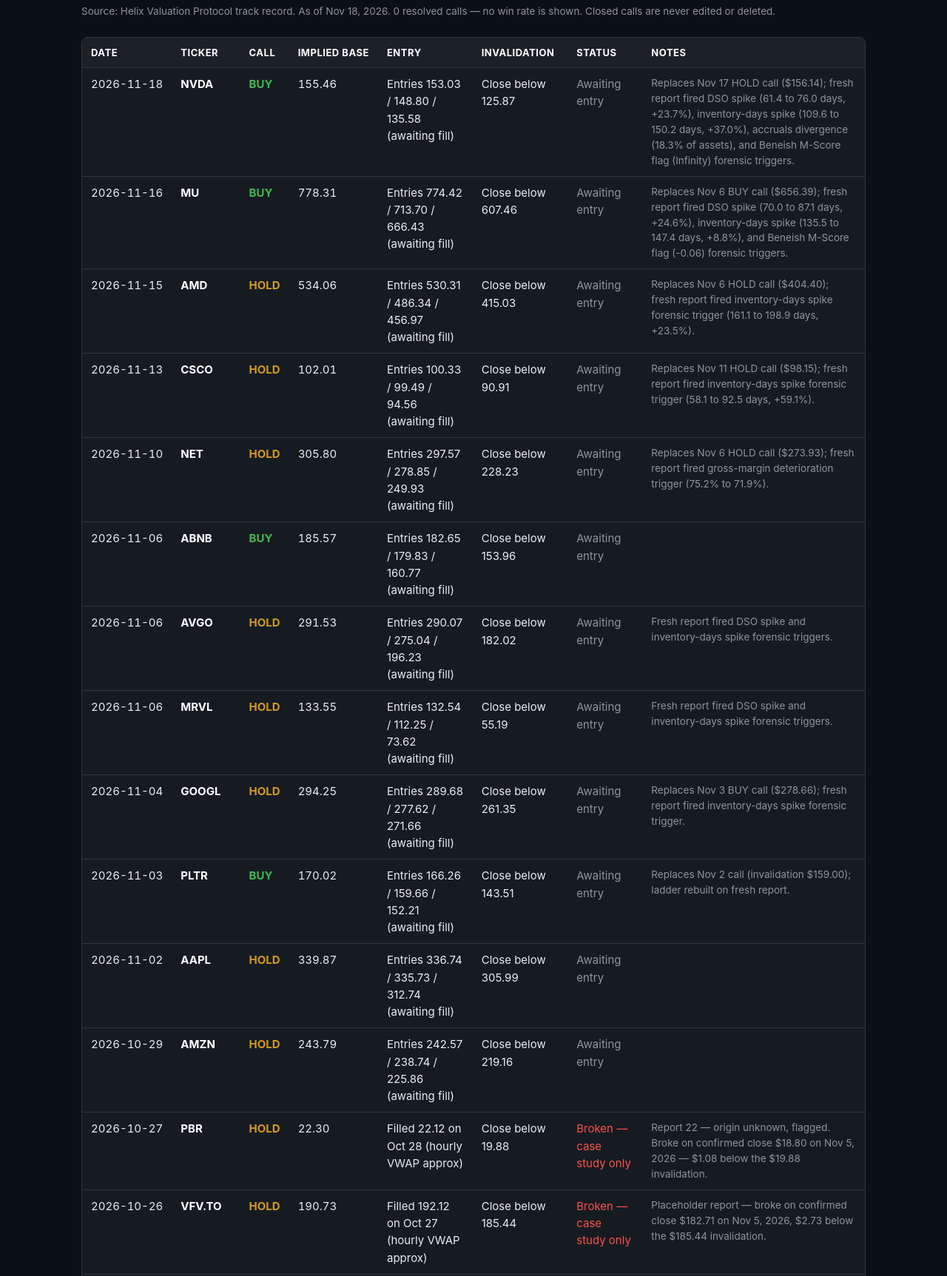
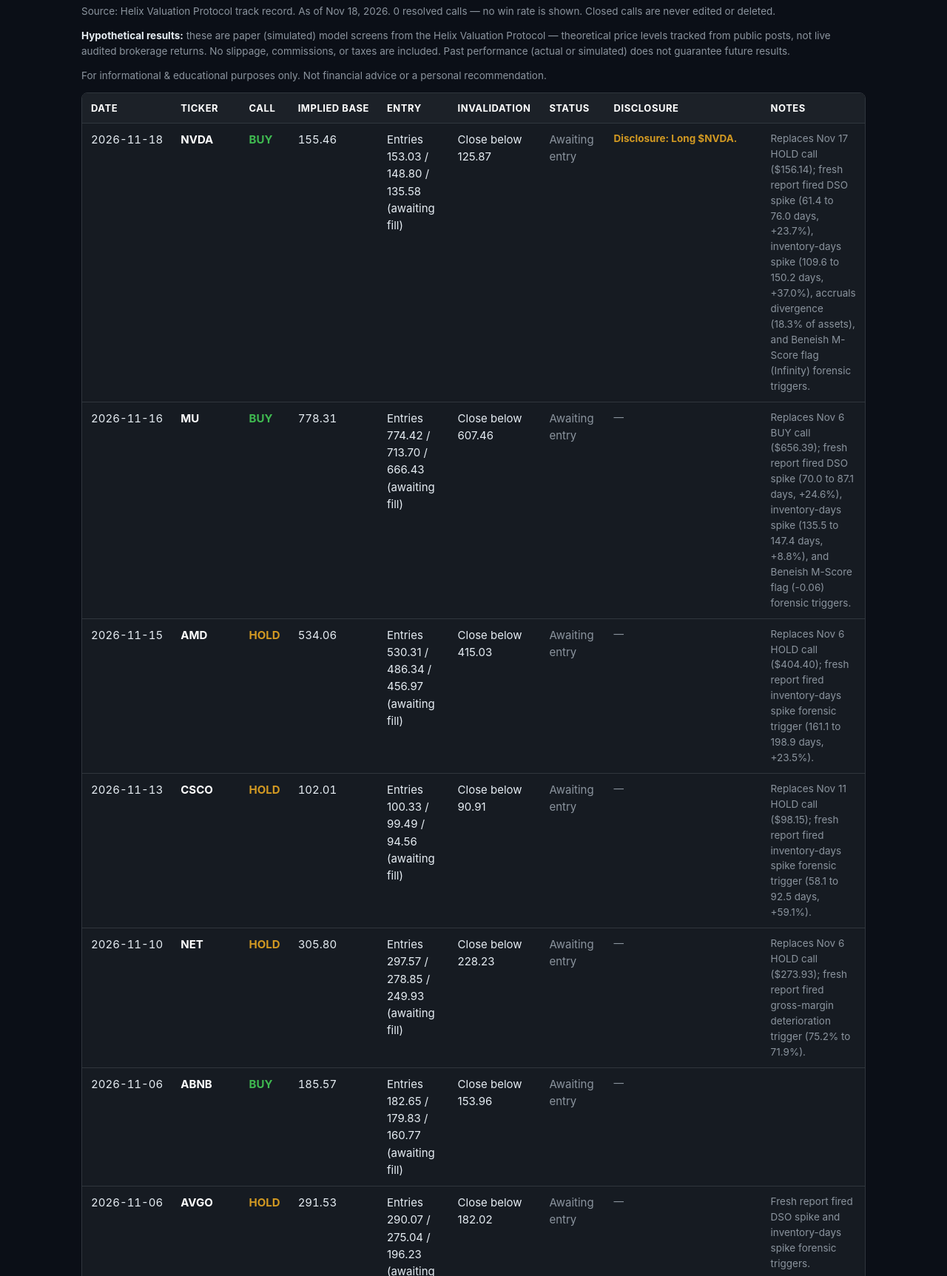
Before and after one commit to helixvalue/helixvalue-track-record, a plain HTML site: page index.html in a window 1280 px wide. Shown: the part 104-1829 px from the top of the page at 74% size. Drawn offline with Linux system fonts and the light colour scheme.

Commit message:
Track record: compliance — hypothetical-results label, disclaimer, Disclosure column (23 calls, 0 resolved)

```diff
--- a/index.html
+++ b/index.html
@@ -12,7 +12,8 @@
     --text: #FFFFFF;
     --label: #E6EDF3;
     --subtext: #8B949E;
-    --footer: #6E7681;
+    --footer: #8B949E; /* Boss 2026-11-18: same legibility bump as the chart
+                          footers — the old #6E7681 was faint on phones. */
     --green: #3FB950;
     --red: #F85149;
     --gold: #D29922;
@@ -29,9 +30,13 @@
   .wrap { max-width: 1100px; margin: 0 auto; padding: 32px 20px 48px; }
   h1 { color: var(--text); font-size: 26px; margin: 0 0 4px; }
   .subtitle { color: var(--subtext); font-size: 16px; margin: 0 0 8px; }
-  .disclaimer { color: var(--subtext); font-size: 13.5px; margin: 0 0 24px; }
+  .disclaimer { color: var(--subtext); font-size: 13.5px; margin: 0 0 12px; }
+  /* Compliance notices (Boss, 2026-11-18): fixed template blocks — the
+     generator never touches these, so they survive every refresh. */
+  .notice { color: var(--subtext); font-size: 13.5px; margin: 0 0 12px; }
+  .notice strong { color: var(--label); font-weight: 700; }
   .table-scroll { overflow-x: auto; border: 1px solid var(--border); border-radius: 8px; }
-  table { width: 100%; border-collapse: collapse; background: var(--surface); min-width: 860px; }
+  table { width: 100%; border-collapse: collapse; background: var(--surface); min-width: 980px; }
   th, td { padding: 10px 12px; text-align: left; vertical-align: top; border-bottom: 1px solid var(--border); }
   th { color: var(--text); font-size: 13px; text-transform: uppercase; letter-spacing: 0.04em; background: #1C2128; white-space: nowrap; }
   tr:last-child td { border-bottom: none; }
@@ -43,6 +48,8 @@
   .status-broken { color: var(--red); }
   .status-awaiting { color: var(--subtext); }
   td.notes { color: var(--subtext); font-size: 13.5px; }
+  td.disclosure { color: var(--subtext); font-size: 13.5px; white-space: nowrap; }
+  td.disclosure-held { color: var(--gold); font-size: 13.5px; font-weight: 700; white-space: nowrap; }
   .method { color: var(--footer); font-size: 13px; margin: 20px 0 0; }
   .updated { color: var(--footer); font-size: 13px; margin: 8px 0 0; }
 </style>
@@ -52,6 +59,8 @@
   <h1>HelixValue | Equity Research</h1>
   <p class="subtitle">Open Paper Calls, powered by the Helix Valuation Protocol.</p>
   <p class="disclaimer">Source: Helix Valuation Protocol track record. As of Nov 18, 2026. 0 resolved calls — no win rate is shown. Closed calls are never edited or deleted.</p>
+  <p class="notice"><strong>Hypothetical results:</strong> these are paper (simulated) model screens from the Helix Valuation Protocol — theoretical price levels tracked from public posts, not live audited brokerage returns. No slippage, commissions, or taxes are included. Past performance (actual or simulated) does not guarantee future results.</p>
+  <p class="notice">For informational &amp; educational purposes only. Not financial advice or a personal recommendation.</p>
 
   <div class="table-scroll">
   <table>
@@ -64,78 +73,79 @@
         <th>Entry</th>
         <th>Invalidation</th>
         <th>Status</th>
+        <th>Disclosure</th>
         <th>Notes</th>
       </tr>
     </thead>
     <tbody>
       <tr>
-        <td class="num">2026-11-18</td><td class="ticker">NVDA</td><td class="call-buy">BUY</td><td class="num">155.46</td><td>Entries 153.03 / 148.80 / 135.58 (awaiting fill)</td><td>Close below 125.87</td><td class="status-awaiting">Awaiting entry</td><td class="notes">Replaces Nov 17 HOLD call ($156.14); fresh report fired DSO spike (61.4 to 76.0 days, +23.7%), inventory-days spike (109.6 to 150.2 days, +37.0%), accruals divergence (18.3% of assets), and Beneish M-Score flag (Infinity) forensic triggers.</td>
+        <td class="num">2026-11-18</td><td class="ticker">NVDA</td><td class="call-buy">BUY</td><td class="num">155.46</td><td>Entries 153.03 / 148.80 / 135.58 (awaiting fill)</td><td>Close below 125.87</td><td class="status-awaiting">Awaiting entry</td><td class="disclosure-held">Disclosure: Long $NVDA.</td><td class="notes">Replaces Nov 17 HOLD call ($156.14); fresh report fired DSO spike (61.4 to 76.0 days, +23.7%), inventory-days spike (109.6 to 150.2 days, +37.0%), accruals divergence (18.3% of assets), and Beneish M-Score flag (Infinity) forensic triggers.</td>
       </tr>
       <tr>
-        <td class="num">2026-11-16</td><td class="ticker">MU</td><td class="call-buy">BUY</td><td class="num">778.31</td><td>Entries 774.42 / 713.70 / 666.43 (awaiting fill)</td><td>Close below 607.46</td><td class="status-awaiting">Awaiting entry</td><td class="notes">Replaces Nov 6 BUY call ($656.39); fresh report fired DSO spike (70.0 to 87.1 days, +24.6%), inventory-days spike (135.5 to 147.4 days, +8.8%), and Beneish M-Score flag (-0.06) forensic triggers.</td>
+        <td class="num">2026-11-16</td><td class="ticker">MU</td><td class="call-buy">BUY</td><td class="num">778.31</td><td>Entries 774.42 / 713.70 / 666.43 (awaiting fill)</td><td>Close below 607.46</td><td class="status-awaiting">Awaiting entry</td><td class="disclosure">—</td><td class="notes">Replaces Nov 6 BUY call ($656.39); fresh report fired DSO spike (70.0 to 87.1 days, +24.6%), inventory-days spike (135.5 to 147.4 days, +8.8%), and Beneish M-Score flag (-0.06) forensic triggers.</td>
       </tr>
       <tr>
-        <td class="num">2026-11-15</td><td class="ticker">AMD</td><td class="call-hold">HOLD</td><td class="num">534.06</td><td>Entries 530.31 / 486.34 / 456.97 (awaiting fill)</td><td>Close below 415.03</td><td class="status-awaiting">Awaiting entry</td><td class="notes">Replaces Nov 6 HOLD call ($404.40); fresh report fired inventory-days spike forensic trigger (161.1 to 198.9 days, +23.5%).</td>
+        <td class="num">2026-11-15</td><td class="ticker">AMD</td><td class="call-hold">HOLD</td><td class="num">534.06</td><td>Entries 530.31 / 486.34 / 456.97 (awaiting fill)</td><td>Close below 415.03</td><td class="status-awaiting">Awaiting entry</td><td class="disclosure">—</td><td class="notes">Replaces Nov 6 HOLD call ($404.40); fresh report fired inventory-days spike forensic trigger (161.1 to 198.9 days, +23.5%).</td>
       </tr>
       <tr>
-        <td class="num">2026-11-13</td><td class="ticker">CSCO</td><td class="call-hold">HOLD</td><td class="num">102.01</td><td>Entries 100.33 / 99.49 / 94.56 (awaiting fill)</td><td>Close below 90.91</td><td class="status-awaiting">Awaiting entry</td><td class="notes">Replaces Nov 11 HOLD call ($98.15); fresh report fired inventory-days spike forensic trigger (58.1 to 92.5 days, +59.1%).</td>
+        <td class="num">2026-11-13</td><td class="ticker">CSCO</td><td class="call-hold">HOLD</td><td class="num">102.01</td><td>Entries 100.33 / 99.49 / 94.56 (awaiting fill)</td><td>Close below 90.91</td><td class="status-awaiting">Awaiting entry</td><td class="disclosure">—</td><td class="notes">Replaces Nov 11 HOLD call ($98.15); fresh report fired inventory-days spike forensic trigger (58.1 to 92.5 days, +59.1%).</td>
       </tr>
       <tr>
-        <td class="num">2026-11-10</td><td class="ticker">NET</td><td class="call-hold">HOLD</td><td class="num">305.80</td><td>Entries 297.57 / 278.85 / 249.93 (awaiting fill)</td><td>Close below 228.23</td><td class="status-awaiting">Awaiting entry</td><td class="notes">Replaces Nov 6 HOLD call ($273.93); fresh report fired gross-margin deterioration trigger (75.2% to 71.9%).</td>
+        <td class="num">2026-11-10</td><td class="ticker">NET</td><td class="call-hold">HOLD</td><td class="num">305.80</td><td>Entries 297.57 / 278.85 / 249.93 (awaiting fill)</td><td>Close below 228.23</td><td class="status-awaiting">Awaiting entry</td><td class="disclosure">—</td><td class="notes">Replaces Nov 6 HOLD call ($273.93); fresh report fired gross-margin deterioration trigger (75.2% to 71.9%).</td>
       </tr>
       <tr>
-        <td class="num">2026-11-06</td><td class="ticker">ABNB</td><td class="call-buy">BUY</td><td class="num">185.57</td><td>Entries 182.65 / 179.83 / 160.77 (awaiting fill)</td><td>Close below 153.96</td><td class="status-awaiting">Awaiting entry</td><td class="notes"></td>
+        <td class="num">2026-11-06</td><td class="ticker">ABNB</td><td class="call-buy">BUY</td><td class="num">185.57</td><td>Entries 182.65 / 179.83 / 160.77 (awaiting fill)</td><td>Close below 153.96</td><td class="status-awaiting">Awaiting entry</td><td class="disclosure">—</td><td class="notes"></td>
       </tr>
       <tr>
-        <td class="num">2026-11-06</td><td class="ticker">AVGO</td><td class="call-hold">HOLD</td><td class="num">291.53</td><td>Entries 290.07 / 275.04 / 196.23 (awaiting fill)</td><td>Close below 182.02</td><td class="status-awaiting">Awaiting entry</td><td class="notes">Fresh report fired DSO spike and inventory-days spike forensic triggers.</td>
+        <td class="num">2026-11-06</td><td class="ticker">AVGO</td><td class="call-hold">HOLD</td><td class="num">291.53</td><td>Entries 290.07 / 275.04 / 196.23 (awaiting fill)</td><td>Close below 182.02</td><td class="status-awaiting">Awaiting entry</td><td class="disclosure">—</td><td class="notes">Fresh report fired DSO spike and inventory-days spike forensic triggers.</td>
       </tr>
       <tr>
-        <td class="num">2026-11-06</td><td class="ticker">MRVL</td><td class="call-hold">HOLD</td><td class="num">133.55</td><td>Entries 132.54 / 112.25 / 73.62 (awaiting fill)</td><td>Close below 55.19</td><td class="status-awaiting">Awaiting entry</td><td class="notes">Fresh report fired DSO spike and inventory-days spike forensic triggers.</td>
+        <td class="num">2026-11-06</td><td class="ticker">MRVL</td><td class="call-hold">HOLD</td><td class="num">133.55</td><td>Entries 132.54 / 112.25 / 73.62 (awaiting fill)</td><td>Close below 55.19</td><td class="status-awaiting">Awaiting entry</td><td class="disclosure">—</td><td class="notes">Fresh report fired DSO spike and inventory-days spike forensic triggers.</td>
       </tr>
       <tr>
-        <td class="num">2026-11-04</td><td class="ticker">GOOGL</td><td class="call-hold">HOLD</td><td class="num">294.25</td><td>Entries 289.68 / 277.62 / 271.66 (awaiting fill)</td><td>Close below 261.35</td><td class="status-awaiting">Awaiting entry</td><td class="notes">Replaces Nov 3 BUY call ($278.66); fresh report fired inventory-days spike forensic trigger.</td>
+        <td class="num">2026-11-04</td><td class="ticker">GOOGL</td><td class="call-hold">HOLD</td><td class="num">294.25</td><td>Entries 289.68 / 277.62 / 271.66 (awaiting fill)</td><td>Close below 261.35</td><td class="status-awaiting">Awaiting entry</td><td class="disclosure">—</td><td class="notes">Replaces Nov 3 BUY call ($278.66); fresh report fired inventory-days spike forensic trigger.</td>
       </tr>
       <tr>
-        <td class="num">2026-11-03</td><td class="ticker">PLTR</td><td class="call-buy">BUY</td><td class="num">170.02</td><td>Entries 166.26 / 159.66 / 152.21 (awaiting fill)</td><td>Close below 143.51</td><td class="status-awaiting">Awaiting entry</td><td class="notes">Replaces Nov 2 call (invalidation $159.00); ladder rebuilt on fresh report.</td>
+        <td class="num">2026-11-03</td><td class="ticker">PLTR</td><td class="call-buy">BUY</td><td class="num">170.02</td><td>Entries 166.26 / 159.66 / 152.21 (awaiting fill)</td><td>Close below 143.51</td><td class="status-awaiting">Awaiting entry</td><td class="disclosure">—</td><td class="notes">Replaces Nov 2 call (invalidation $159.00); ladder rebuilt on fresh report.</td>
       </tr>
       <tr>
-        <td class="num">2026-11-02</td><td class="ticker">AAPL</td><td class="call-hold">HOLD</td><td class="num">339.87</td><td>Entries 336.74 / 335.73 / 312.74 (awaiting fill)</td><td>Close below 305.99</td><td class="status-awaiting">Awaiting entry</td><td class="notes"></td>
+        <td class="num">2026-11-02</td><td class="ticker">AAPL</td><td class="call-hold">HOLD</td><td class="num">339.87</td><td>Entries 336.74 / 335.73 / 312.74 (awaiting fill)</td><td>Close below 305.99</td><td class="status-awaiting">Awaiting entry</td><td class="disclosure">—</td><td class="notes"></td>
       </tr>
       <tr>
-        <td class="num">2026-10-29</td><td class="ticker">AMZN</td><td class="call-hold">HOLD</td><td class="num">243.79</td><td>Entries 242.57 / 238.74 / 225.86 (awaiting fill)</td><td>Close below 219.16</td><td class="status-awaiting">Awaiting entry</td><td class="notes"></td>
+        <td class="num">2026-10-29</td><td class="ticker">AMZN</td><td class="call-hold">HOLD</td><td class="num">243.79</td><td>Entries 242.57 / 238.74 / 225.86 (awaiting fill)</td><td>Close below 219.16</td><td class="status-awaiting">Awaiting entry</td><td class="disclosure">—</td><td class="notes"></td>
       </tr>
       <tr>
-        <td class="num">2026-10-27</td><td class="ticker">PBR</td><td class="call-hold">HOLD</td><td class="num">22.30</td><td>Filled 22.12 on Oct 28 (hourly VWAP approx)</td><td>Close below 19.88</td><td class="status-broken">Broken — case study only</td><td class="notes">Report 22 — origin unknown, flagged. Broke on confirmed close $18.80 on Nov 5, 2026 — $1.08 below the $19.88 invalidation.</td>
+        <td class="num">2026-10-27</td><td class="ticker">PBR</td><td class="call-hold">HOLD</td><td class="num">22.30</td><td>Filled 22.12 on Oct 28 (hourly VWAP approx)</td><td>Close below 19.88</td><td class="status-broken">Broken — case study only</td><td class="disclosure">—</td><td class="notes">Report 22 — origin unknown, flagged. Broke on confirmed close $18.80 on Nov 5, 2026 — $1.08 below the $19.88 invalidation.</td>
       </tr>
       <tr>
-        <td class="num">2026-10-26</td><td class="ticker">VFV.TO</td><td class="call-hold">HOLD</td><td class="num">190.73</td><td>Filled 192.12 on Oct 27 (hourly VWAP approx)</td><td>Close below 185.44</td><td class="status-broken">Broken — case study only</td><td class="notes">Placeholder report — broke on confirmed close $182.71 on Nov 5, 2026, $2.73 below the $185.44 invalidation.</td>
+        <td class="num">2026-10-26</td><td class="ticker">VFV.TO</td><td class="call-hold">HOLD</td><td class="num">190.73</td><td>Filled 192.12 on Oct 27 (hourly VWAP approx)</td><td>Close below 185.44</td><td class="status-broken">Broken — case study only</td><td class="disclosure">—</td><td class="notes">Placeholder report — broke on confirmed close $182.71 on Nov 5, 2026, $2.73 below the $185.44 invalidation.</td>
       </tr>
       <tr>
-        <td class="num">2026-10-26</td><td class="ticker">XEQT.TO</td><td class="call-hold">HOLD</td><td class="num">45.07</td><td>Filled 45.34 on Oct 27 (hourly VWAP approx)</td><td>Close below 43.88</td><td class="status-open">Open</td><td class="notes"></td>
+        <td class="num">2026-10-26</td><td class="ticker">XEQT.TO</td><td class="call-hold">HOLD</td><td class="num">45.07</td><td>Filled 45.34 on Oct 27 (hourly VWAP approx)</td><td>Close below 43.88</td><td class="status-open">Open</td><td class="disclosure">—</td><td class="notes"></td>
       </tr>
       <tr>
-        <td class="num">2026-10-24</td><td class="ticker">SPCX</td><td class="call-hold">HOLD</td><td class="num">147.49</td><td>Filled 148.13 on Oct 26 (hourly VWAP approx)</td><td>Close below 121.38</td><td class="status-open">Open</td><td class="notes"></td>
+        <td class="num">2026-10-24</td><td class="ticker">SPCX</td><td class="call-hold">HOLD</td><td class="num">147.49</td><td>Filled 148.13 on Oct 26 (hourly VWAP approx)</td><td>Close below 121.38</td><td class="status-open">Open</td><td class="disclosure">—</td><td class="notes"></td>
       </tr>
       <tr>
-        <td class="num">2026-10-24</td><td class="ticker">BB</td><td class="call-hold">HOLD</td><td class="num">8.92</td><td>Filled 9.17 on Oct 26 (hourly VWAP approx)</td><td>Close below 7.10</td><td class="status-open">Open</td><td class="notes"></td>
+        <td class="num">2026-10-24</td><td class="ticker">BB</td><td class="call-hold">HOLD</td><td class="num">8.92</td><td>Filled 9.17 on Oct 26 (hourly VWAP approx)</td><td>Close below 7.10</td><td class="status-open">Open</td><td class="disclosure">—</td><td class="notes"></td>
       </tr>
       <tr>
-        <td class="num">2026-10-23</td><td class="ticker">TSLA</td><td class="call-hold">HOLD</td><td class="num">372.22</td><td>Filled 393.39 on Oct 26 (hourly VWAP approx)</td><td>Close below 313.95</td><td class="status-open">Open</td><td class="notes"></td>
+        <td class="num">2026-10-23</td><td class="ticker">TSLA</td><td class="call-hold">HOLD</td><td class="num">372.22</td><td>Filled 393.39 on Oct 26 (hourly VWAP approx)</td><td>Close below 313.95</td><td class="status-open">Open</td><td class="disclosure">—</td><td class="notes"></td>
       </tr>
       <tr>
-        <td class="num">2026-10-23</td><td class="ticker">MSFT</td><td class="call-hold">HOLD</td><td class="num">523.93</td><td>Filled 529.67 on Oct 26 (hourly VWAP approx)</td><td>Close below 483.75</td><td class="status-open">Open</td><td class="notes"></td>
+        <td class="num">2026-10-23</td><td class="ticker">MSFT</td><td class="call-hold">HOLD</td><td class="num">523.93</td><td>Filled 529.67 on Oct 26 (hourly VWAP approx)</td><td>Close below 483.75</td><td class="status-open">Open</td><td class="disclosure">—</td><td class="notes"></td>
       </tr>
       <tr>
-        <td class="num">2026-10-23</td><td class="ticker">BB.TO</td><td class="call-hold">HOLD</td><td class="num">12.38</td><td>Filled 12.91 on Oct 26 (hourly VWAP approx)</td><td>Close below 9.72</td><td class="status-open">Open</td><td class="notes"></td>
+        <td class="num">2026-10-23</td><td class="ticker">BB.TO</td><td class="call-hold">HOLD</td><td class="num">12.38</td><td>Filled 12.91 on Oct 26 (hourly VWAP approx)</td><td>Close below 9.72</td><td class="status-open">Open</td><td class="disclosure">—</td><td class="notes"></td>
       </tr>
       <tr>
-        <td class="num">2026-10-23</td><td class="ticker">QQC.TO</td><td class="call-hold">HOLD</td><td class="num">48.31</td><td>Filled 48.87 on Oct 26 (hourly VWAP approx)</td><td>Close below 46.38</td><td class="status-broken">Broken — case study only</td><td class="notes">Placeholder report — broke on confirmed close $44.34 on Nov 5, 2026, $2.04 below the $46.38 invalidation.</td>
+        <td class="num">2026-10-23</td><td class="ticker">QQC.TO</td><td class="call-hold">HOLD</td><td class="num">48.31</td><td>Filled 48.87 on Oct 26 (hourly VWAP approx)</td><td>Close below 46.38</td><td class="status-broken">Broken — case study only</td><td class="disclosure">—</td><td class="notes">Placeholder report — broke on confirmed close $44.34 on Nov 5, 2026, $2.04 below the $46.38 invalidation.</td>
       </tr>
       <tr>
-        <td class="num">2026-10-23</td><td class="ticker">XEQT</td><td class="call-hold">HOLD</td><td class="num">44.88</td><td>Filled 45.13 on Oct 26 (daily typical price fallback)</td><td>Close below 44.00</td><td class="status-broken">Broken — case study only</td><td class="notes">Placeholder report — broke on confirmed close $43.95 on Nov 5, 2026, $0.05 below the $44.00 invalidation.</td>
+        <td class="num">2026-10-23</td><td class="ticker">XEQT</td><td class="call-hold">HOLD</td><td class="num">44.88</td><td>Filled 45.13 on Oct 26 (daily typical price fallback)</td><td>Close below 44.00</td><td class="status-broken">Broken — case study only</td><td class="disclosure">—</td><td class="notes">Placeholder report — broke on confirmed close $43.95 on Nov 5, 2026, $0.05 below the $44.00 invalidation.</td>
       </tr>
       <tr>
-        <td class="num">2026-10-23</td><td class="ticker">CASH.TO</td><td class="call-hold">HOLD</td><td class="num">50.08</td><td>Filled 50.08 on Oct 26 (hourly VWAP approx)</td><td>None recorded</td><td class="status-open">Open</td><td class="notes">Shadow row for Boss's real holding, not a call.</td>
+        <td class="num">2026-10-23</td><td class="ticker">CASH.TO</td><td class="call-hold">HOLD</td><td class="num">50.08</td><td>Filled 50.08 on Oct 26 (hourly VWAP approx)</td><td>None recorded</td><td class="status-open">Open</td><td class="disclosure-held">Disclosure: Long $CASH.TO.</td><td class="notes">Shadow row for Boss's real holding, not a call.</td>
       </tr>
     </tbody>
   </table>
```
